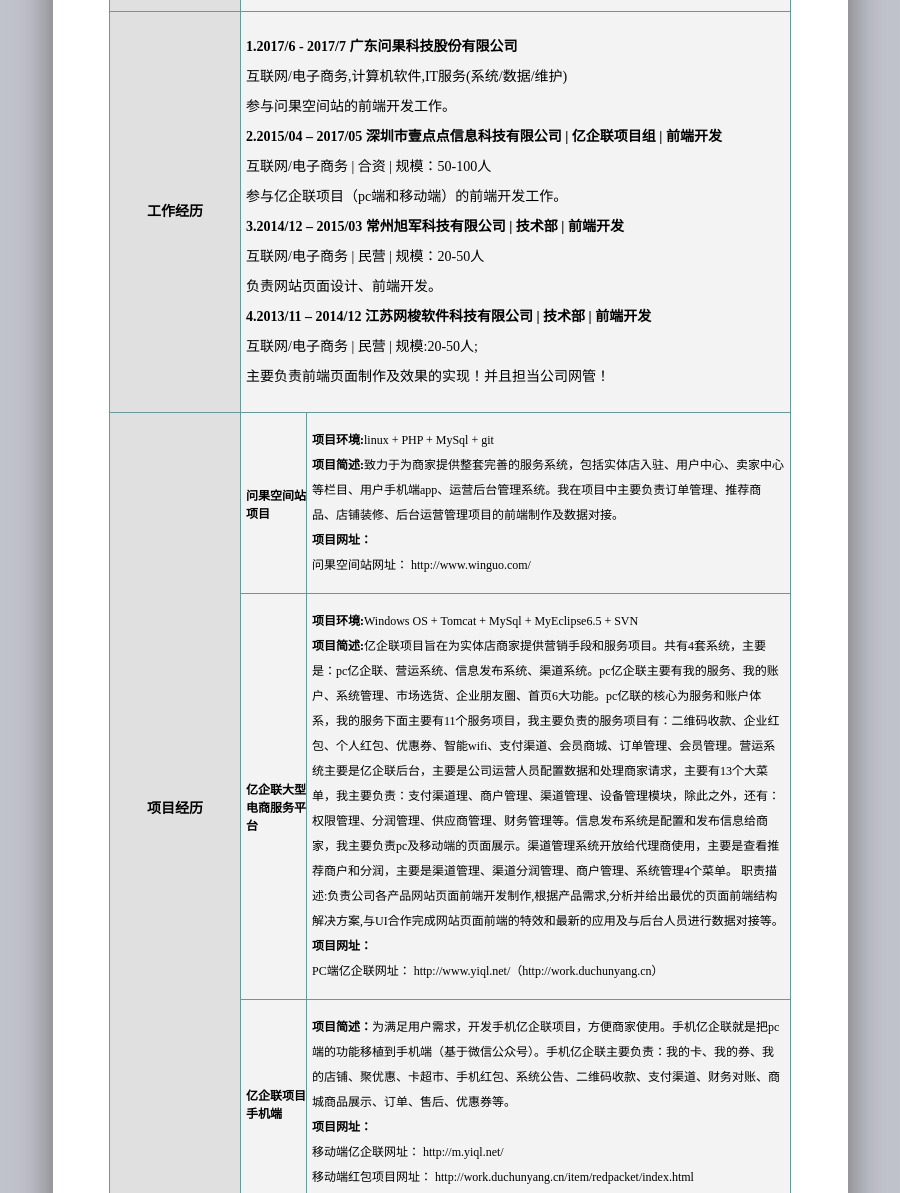
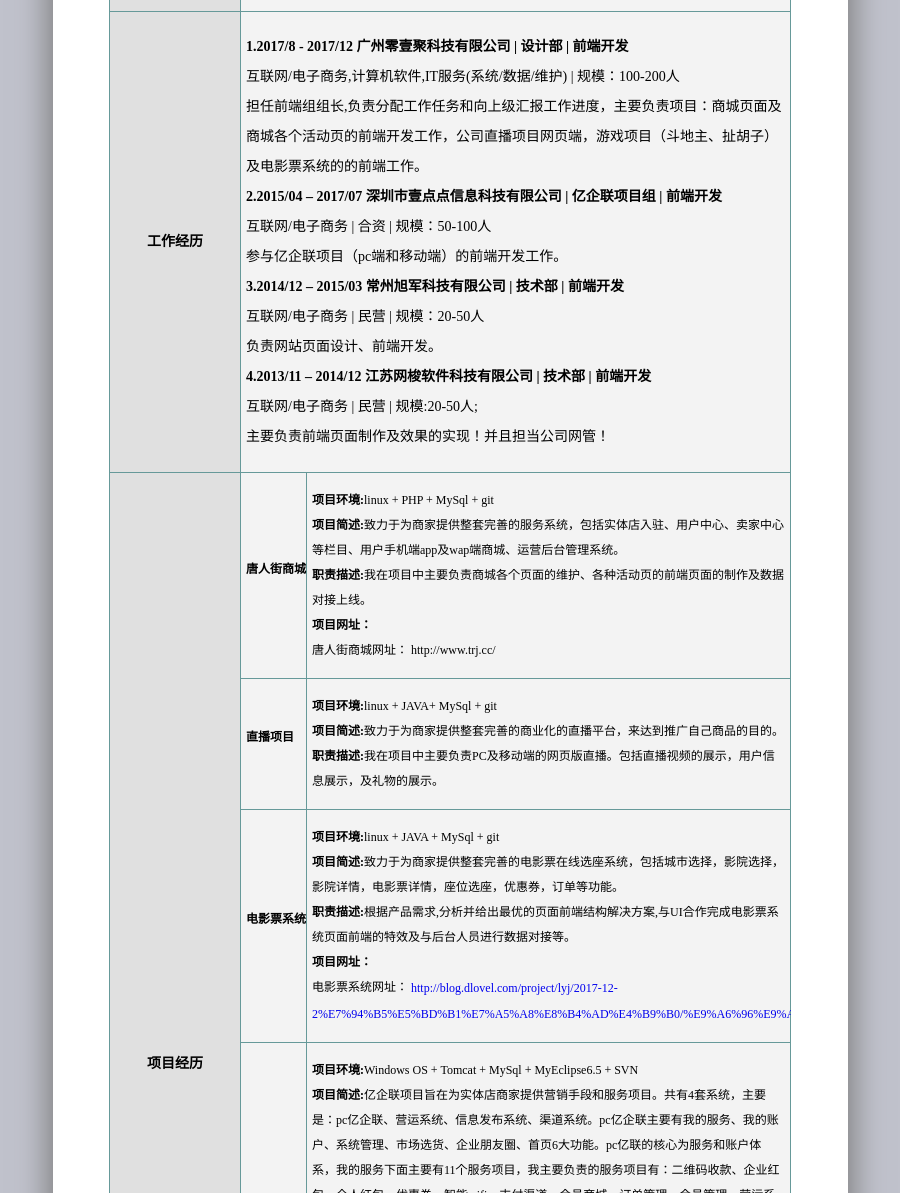
Before and after one commit to dlovel/dlovel.github.io, a plain HTML site: page index.html in a window 1280 px wide. Shown: the part 680-1873 px from the top of the page, without its empty margins (190-1090 px from the left). Drawn offline with Linux system fonts and the light colour scheme.

Commit message:
Update index.html

```diff
--- a/index.html
+++ b/index.html
@@ -191,10 +191,10 @@
 										<div class="table_column">
 											<div class="table_column_box">
 												<div class="table_experience">
-													<h3>1.2017/6 - 2017/7 广东问果科技股份有限公司</h3>
-													  <p>互联网/电子商务,计算机软件,IT服务(系统/数据/维护)</p>
-													  <p>参与问果空间站的前端开发工作。</p>
-													<h3>2.2015/04 – 2017/05 深圳市壹点点信息科技有限公司 | 亿企联项目组 | 前端开发</h3>
+													<h3>1.2017/8 - 2017/12 广州零壹聚科技有限公司 | 设计部 | 前端开发</h3>
+													  <p>互联网/电子商务,计算机软件,IT服务(系统/数据/维护) | 规模：100-200人</p>
+													  <p>担任前端组组长,负责分配工作任务和向上级汇报工作进度，主要负责项目：商城页面及商城各个活动页的前端开发工作，公司直播项目网页端，游戏项目（斗地主、扯胡子）及电影票系统的的前端工作。</p>
+													<h3>2.2015/04 – 2017/07 深圳市壹点点信息科技有限公司 | 亿企联项目组 | 前端开发</h3>
 													  <p>互联网/电子商务 | 合资 | 规模：50-100人 </p>
 													  <p>参与亿企联项目（pc端和移动端）的前端开发工作。</p>
 													<h3>3.2014/12 – 2015/03 常州旭军科技有限公司 | 技术部 | 前端开发</h3>
@@ -218,18 +218,45 @@
 										<div class="table_column">
 											<div class="table_column_box">
 												<div class="table_project">
+													<div>
 														<div class="table_project_item">
 															<div class="table_project_title">
-															<span>问果空间站项目</span>
+																<span>唐人街商城</span>
 															</div>
 															<div class="table_project_con">
 																<p><em>项目环境:</em>linux + PHP + MySql + git </p>
-															<p><em>项目简述:</em>致力于为商家提供整套完善的服务系统，包括实体店入驻、用户中心、卖家中心等栏目、用户手机端app、运营后台管理系统。我在项目中主要负责订单管理、推荐商品、店铺装修、后台运营管理项目的前端制作及数据对接。</p>
+																<p><em>项目简述:</em>致力于为商家提供整套完善的服务系统，包括实体店入驻、用户中心、卖家中心等栏目、用户手机端app及wap端商城、运营后台管理系统。</p>
+																<p><em>职责描述:</em>我在项目中主要负责商城各个页面的维护、各种活动页的前端页面的制作及数据对接上线。</p>
 																<p><em>项目网址：</em></p>
-															<p>问果空间站网址： http://www.winguo.com/</p>
+																<p>唐人街商城网址： http://www.trj.cc/</p>
 															</div>
 														</div>
 
+														<div class="table_project_item">
+															<div class="table_project_title">
+																<span>直播项目</span>
+															</div>
+															<div class="table_project_con">
+																<p><em>项目环境:</em>linux + JAVA+ MySql + git </p>
+																<p><em>项目简述:</em>致力于为商家提供整套完善的商业化的直播平台，来达到推广自己商品的目的。</p>
+																<p><em>职责描述:</em>我在项目中主要负责PC及移动端的网页版直播。包括直播视频的展示，用户信息展示，及礼物的展示。</p>
+															</div>
+														</div>
+
+														<div class="table_project_item" style="border-bottom: 1px solid #669999;">
+															<div class="table_project_title">
+																<span>电影票系统</span>
+															</div>
+															<div class="table_project_con">
+																<p><em>项目环境:</em>linux + JAVA + MySql + git </p>
+																<p><em>项目简述:</em>致力于为商家提供整套完善的电影票在线选座系统，包括城市选择，影院选择，影院详情，电影票详情，座位选座，优惠券，订单等功能。</p>
+																<p><em>职责描述:</em>根据产品需求,分析并给出最优的页面前端结构解决方案,与UI合作完成电影票系统页面前端的特效及与后台人员进行数据对接等。</p>
+																<p><em>项目网址：</em></p>
+																<p>电影票系统网址： <a class="a_classs" href="http://blog.dlovel.com/project/lyj/2017-12-2%E7%94%B5%E5%BD%B1%E7%A5%A8%E8%B4%AD%E4%B9%B0/%E9%A6%96%E9%A1%B5.html" target="_blank">http://blog.dlovel.com/project/lyj/2017-12-2%E7%94%B5%E5%BD%B1%E7%A5%A8%E8%B4%AD%E4%B9%B0/%E9%A6%96%E9%A1%B5.html</a></p>
+															</div>
+														</div>
+													</div>
+													<div>
 														<div class="table_project_item">
 															<div class="table_project_title">
 																<span>亿企联大型电商服务平台</span>
@@ -254,6 +281,8 @@
 																<p>移动端红包项目网址： http://work.duchunyang.cn/item/redpacket/index.html</p>
 															</div>
 														</div>
+													</div>
+
 
 												</div>
 											</div>
```
Lines whose indentation alone changed are shown as unchanged.
